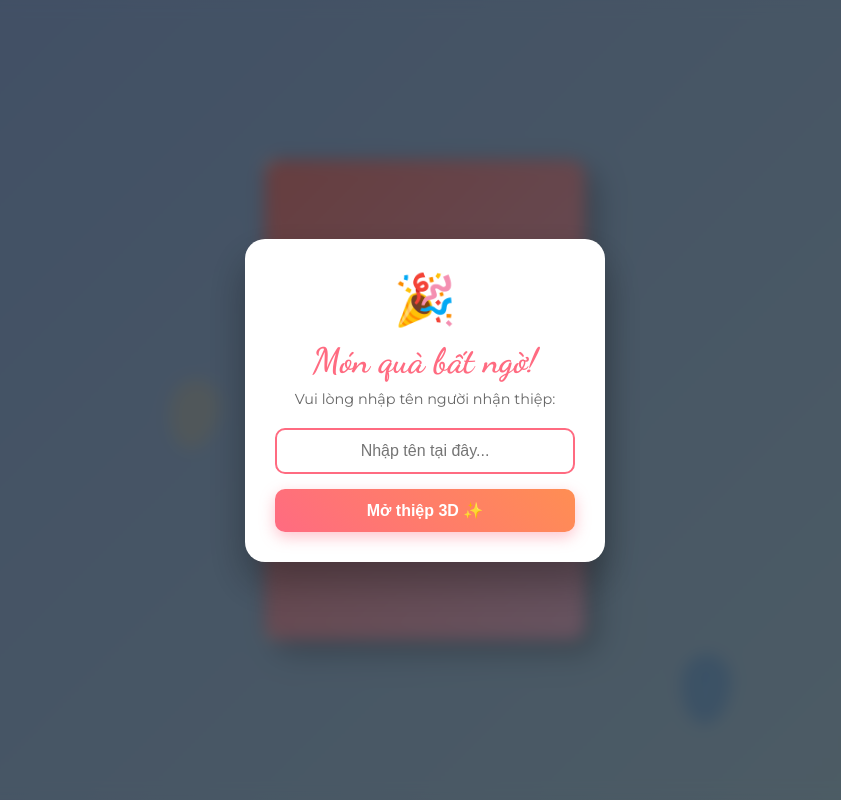
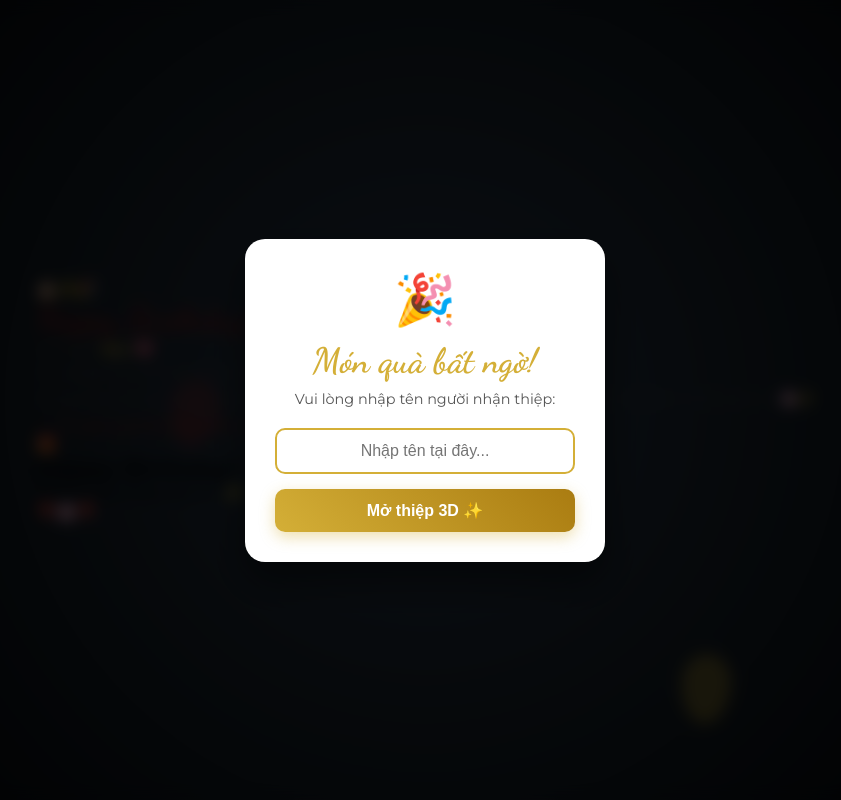
Before and after one commit to IAMIOT1/chucmungsinhnhat, a Flask app: page / in a window 1280 px wide. Shown: the whole page, without its empty margins (215-1056 px from the left). Run offline with Flask 3, Linux system fonts and the light colour scheme; some libraries are stand-ins or nearby versions.

Commit message:
Change template to Royal 3D Envelope style

```diff
--- a/static/style.css
+++ b/static/style.css
@@ -9,19 +9,19 @@ body {
   display: flex;
   justify-content: center;
   align-items: center;
-  background: linear-gradient(135deg, #a1c4fd 0%, #c2e9fb 100%);
+  background: radial-gradient(circle, #2c3e50 0%, #000000 100%);
   font-family: 'Montserrat', sans-serif;
   overflow: hidden;
 }
 
-/* Modal Popup Nhập Tên */
+/* Popup Modal Nhập Tên */
 .modal-overlay {
   position: fixed;
   top: 0;
   left: 0;
   width: 100%;
   height: 100%;
-  background: rgba(0, 0, 0, 0.6);
+  background: rgba(0, 0, 0, 0.75);
   backdrop-filter: blur(8px);
   display: flex;
   justify-content: center;
@@ -42,32 +42,18 @@ body {
   text-align: center;
   max-width: 360px;
   width: 85%;
-  box-shadow: 0 20px 40px rgba(0,0,0,0.3);
+  box-shadow: 0 20px 40px rgba(0,0,0,0.5);
   animation: popIn 0.4s cubic-bezier(0.175, 0.885, 0.32, 1.275);
 }
 
-.modal-icon {
-  font-size: 50px;
-  margin-bottom: 10px;
-}
-
-.modal-content h2 {
-  color: #ff6b81;
-  font-family: 'Dancing Script', cursive;
-  font-size: 2.2rem;
-  margin-bottom: 8px;
-}
-
-.modal-content p {
-  font-size: 0.9rem;
-  color: #666;
-  margin-bottom: 20px;
-}
+.modal-icon { font-size: 50px; margin-bottom: 10px; }
+.modal-content h2 { color: #d4af37; font-family: 'Dancing Script', cursive; font-size: 2.2rem; margin-bottom: 8px; }
+.modal-content p { font-size: 0.9rem; color: #555; margin-bottom: 20px; }
 
 .modal-content input {
   width: 100%;
   padding: 12px 15px;
-  border: 2px solid #ffb6c1;
+  border: 2px solid #d4af37;
   border-radius: 10px;
   font-size: 1rem;
   outline: none;
@@ -75,165 +61,130 @@ body {
   text-align: center;
 }
 
-.modal-content input:focus {
-  border-color: #ff6b81;
-}
-
 .modal-content button {
   width: 100%;
   padding: 12px;
-  background: linear-gradient(45deg, #ff6b81, #ff8e53);
+  background: linear-gradient(45deg, #d4af37, #aa7c11);
   color: #fff;
   border: none;
   border-radius: 10px;
   font-size: 1rem;
   font-weight: 600;
   cursor: pointer;
-  box-shadow: 0 5px 15px rgba(255, 107, 129, 0.4);
+  box-shadow: 0 5px 15px rgba(212, 175, 55, 0.4);
 }
 
-/* KHUNG 3D THIỆP LẬT GÁY */
-.card-wrapper {
-  perspective: 1500px;
+/* BAO THƯ 3D HOÀNG GIA */
+.envelope-wrapper {
+  perspective: 1000px;
   z-index: 10;
+  margin-top: 50px;
 }
 
-.card-3d {
+.envelope {
+  position: relative;
   width: 320px;
-  height: 480px;
-  position: relative;
-  transform-style: preserve-3d;
+  height: 220px;
+  background-color: #7a1c1c;
+  border-radius: 0 0 10px 10px;
+  box-shadow: 0 15px 35px rgba(0,0,0,0.6);
   cursor: pointer;
-  transition: transform 0.8s ease;
 }
 
-/* Dịch chuyển nhẹ sang phải khi mở để cân đối khung hình */
-.card-3d.open {
-  transform: translateX(25%);
-}
-
-/* TRANG NỘI DUNG BÊN TRONG (CỐ ĐỊNH) */
-.card-inside {
+/* Nắp bao thư */
+.flap {
   position: absolute;
   top: 0;
   left: 0;
-  width: 100%;
-  height: 100%;
-  background: #ffffff;
-  border-radius: 0 15px 15px 0;
-  box-shadow: 15px 15px 30px rgba(0, 0, 0, 0.15);
-  padding: 25px 20px;
+  width: 0;
+  height: 0;
+  border-left: 160px solid transparent;
+  border-right: 160px solid transparent;
+  border-top: 120px solid #9e2a2a;
+  transform-origin: top;
+  transition: transform 0.6s 0.4s, z-index 0.2s 0.4s;
+  z-index: 5;
+}
+
+/* Thắt nơ / Con dấu */
+.seal {
+  position: absolute;
+  top: 90px;
+  left: 50%;
+  transform: translateX(-50%);
+  font-size: 35px;
+  z-index: 6;
+  transition: opacity 0.4s;
+}
+
+/* Túi phong bì đậy phía trước */
+.pocket {
+  position: absolute;
+  bottom: 0;
+  left: 0;
+  width: 0;
+  height: 0;
+  border-left: 160px solid #8b2222;
+  border-right: 160px solid #8b2222;
+  border-bottom: 110px solid #a32828;
+  border-radius: 0 0 10px 10px;
+  z-index: 4;
+}
+
+/* BỨC THƯ BÊN TRONG */
+.letter {
+  position: absolute;
+  bottom: 10px;
+  left: 15px;
+  width: 290px;
+  height: 380px;
+  background: #fffdf9;
+  border-radius: 12px;
+  padding: 20px 15px;
+  box-shadow: 0 5px 15px rgba(0,0,0,0.2);
+  transition: transform 0.8s ease-in-out, z-index 0.1s 0.4s;
+  z-index: 2;
   display: flex;
   flex-direction: column;
   justify-content: space-between;
   text-align: center;
-  border-left: 2px solid #eee;
+  border: 1px solid #e0d8c3;
 }
 
-.decor-top {
-  font-size: 26px;
-}
+.letter-header { font-size: 24px; }
+.title { font-family: 'Dancing Script', cursive; font-size: 2.2rem; color: #7a1c1c; }
+.recipient { font-weight: 600; color: #333; font-size: 0.9rem; }
+.highlight-name { color: #d4af37; font-weight: 700; }
 
-.title {
-  font-family: 'Dancing Script', cursive;
-  font-size: 2.2rem;
-  color: #ff6b81;
-}
-
-.recipient {
-  font-weight: 600;
-  color: #444;
-  font-size: 0.95rem;
-  margin-bottom: 5px;
-}
-
-.highlight-name {
-  color: #ff6b81;
-  font-size: 1.1rem;
-  font-weight: 700;
-}
-
-/* Định dạng phần lời chúc dài */
 .message {
-  font-size: 0.85rem;
+  font-size: 0.82rem;
   line-height: 1.5;
   color: #444;
   text-align: justify;
   margin: 5px 0;
 }
 
-.message p {
-  margin-bottom: 8px;
+.message p { margin-bottom: 6px; }
+.signature { font-family: 'Dancing Script', cursive; font-size: 1.1rem; color: #7a1c1c; }
+
+/* HIỆU ỨNG KHI MỞ BAO THƯ 3D */
+.envelope.open .flap {
+  transform: rotateX(180deg);
+  z-index: 1;
+  transition: transform 0.6s, z-index 0.2s 0.6s;
 }
 
-.signature {
-  font-family: 'Dancing Script', cursive;
-  font-size: 1.15rem;
-  color: #ff6b81;
+.envelope.open .seal {
+  opacity: 0;
 }
 
-/* TRANG BÌA LẬT 3D (XOAY QUANH MÉP TRÁI) */
-.card-cover {
-  position: absolute;
-  top: 0;
-  left: 0;
-  width: 100%;
-  height: 100%;
-  transform-origin: left center;
-  transform-style: preserve-3d;
-  transition: transform 1.2s cubic-bezier(0.4, 0, 0.2, 1);
-  border-radius: 15px;
+.envelope.open .letter {
+  transform: translateY(-220px);
+  z-index: 10;
+  transition: transform 0.8s 0.4s ease-in-out, z-index 0.1s 0.4s;
 }
 
-/* Lật nắp thiệp 180 độ */
-.card-3d.open .card-cover {
-  transform: rotateY(-180deg);
-}
-
-.cover-front, .cover-back {
-  position: absolute;
-  width: 100%;
-  height: 100%;
-  backface-visibility: hidden;
-  border-radius: 15px;
-  display: flex;
-  flex-direction: column;
-  justify-content: center;
-  align-items: center;
-}
-
-/* Mặt trước bìa */
-.cover-front {
-  background: linear-gradient(135deg, #ff9a9e 0%, #fecfef 100%);
-  color: #fff;
-  box-shadow: 5px 5px 20px rgba(0, 0, 0, 0.15);
-}
-
-.gift-icon {
-  font-size: 60px;
-  margin-bottom: 15px;
-  animation: bounce 2s infinite;
-}
-
-.cover-front h2 {
-  font-family: 'Dancing Script', cursive;
-  font-size: 2.5rem;
-  margin-bottom: 10px;
-}
-
-/* Mặt sau bìa (khi mở ra) */
-.cover-back {
-  background: #fff0f3;
-  transform: rotateY(180deg);
-  border-right: 1px solid #ffe0e6;
-}
-
-.inner-pattern {
-  font-size: 40px;
-  opacity: 0.6;
-}
-
-/* Bóng bay hiệu ứng nền */
+/* BÓNG BAY NỀN */
 .balloon-container {
   position: absolute;
   width: 100%;
@@ -251,22 +202,16 @@ body {
   animation: floatUp 8s infinite linear;
 }
 
-.balloon1 { left: 10%; animation-delay: 0s; background: rgba(255, 107, 129, 0.65); }
-.balloon2 { left: 30%; animation-delay: 2.5s; background: rgba(255, 234, 167, 0.65); }
-.balloon3 { left: 70%; animation-delay: 5s; background: rgba(116, 185, 255, 0.65); }
-.balloon4 { left: 85%; animation-delay: 1s; background: rgba(162, 155, 254, 0.65); }
+.balloon1 { left: 10%; animation-delay: 0s; background: rgba(212, 175, 55, 0.5); }
+.balloon2 { left: 30%; animation-delay: 2.5s; background: rgba(158, 42, 42, 0.6); }
+.balloon3 { left: 70%; animation-delay: 5s; background: rgba(212, 175, 55, 0.5); }
+.balloon4 { left: 85%; animation-delay: 1s; background: rgba(158, 42, 42, 0.6); }
 
 @keyframes floatUp {
   0% { transform: translateY(0) rotate(0deg); opacity: 1; }
   100% { transform: translateY(-110vh) rotate(20deg); opacity: 0; }
 }
 
-@keyframes bounce {
-  0%, 20%, 50%, 80%, 100% { transform: translateY(0); }
-  40% { transform: translateY(-15px); }
-  60% { transform: translateY(-7px); }
-}
-
 @keyframes popIn {
   from { transform: scale(0.8); opacity: 0; }
   to { transform: scale(1); opacity: 1; }
```
